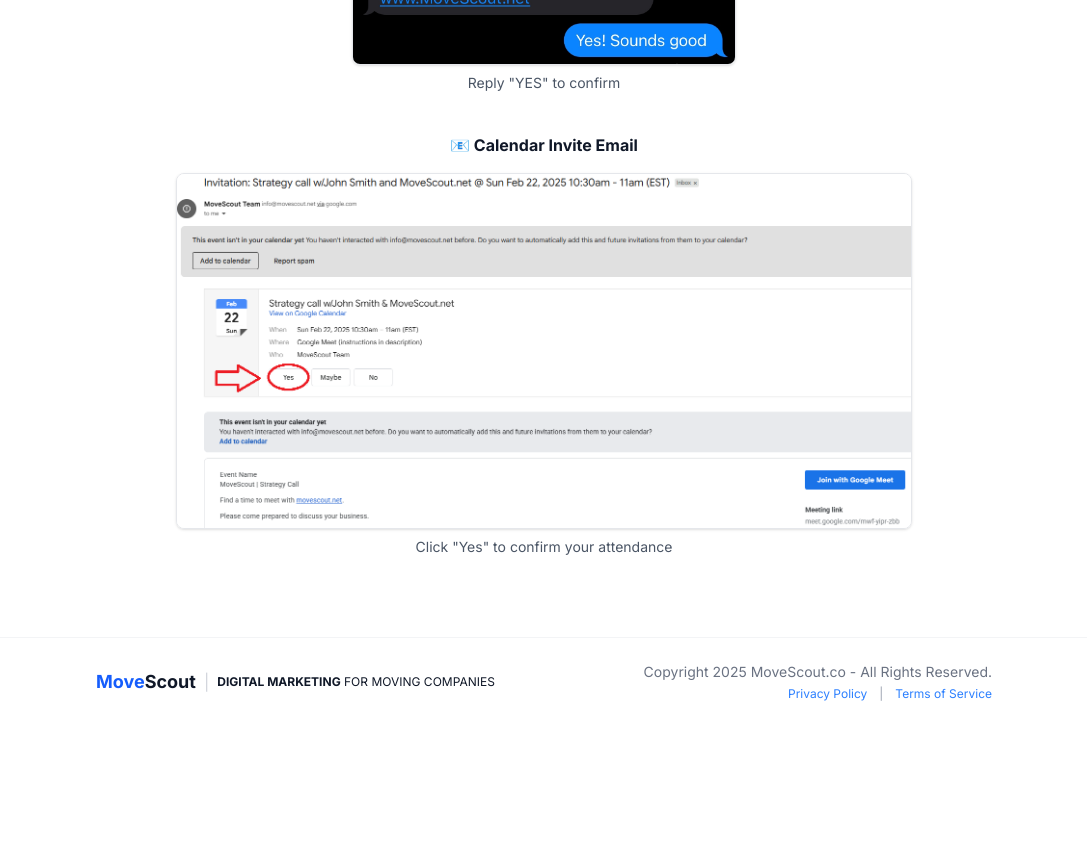
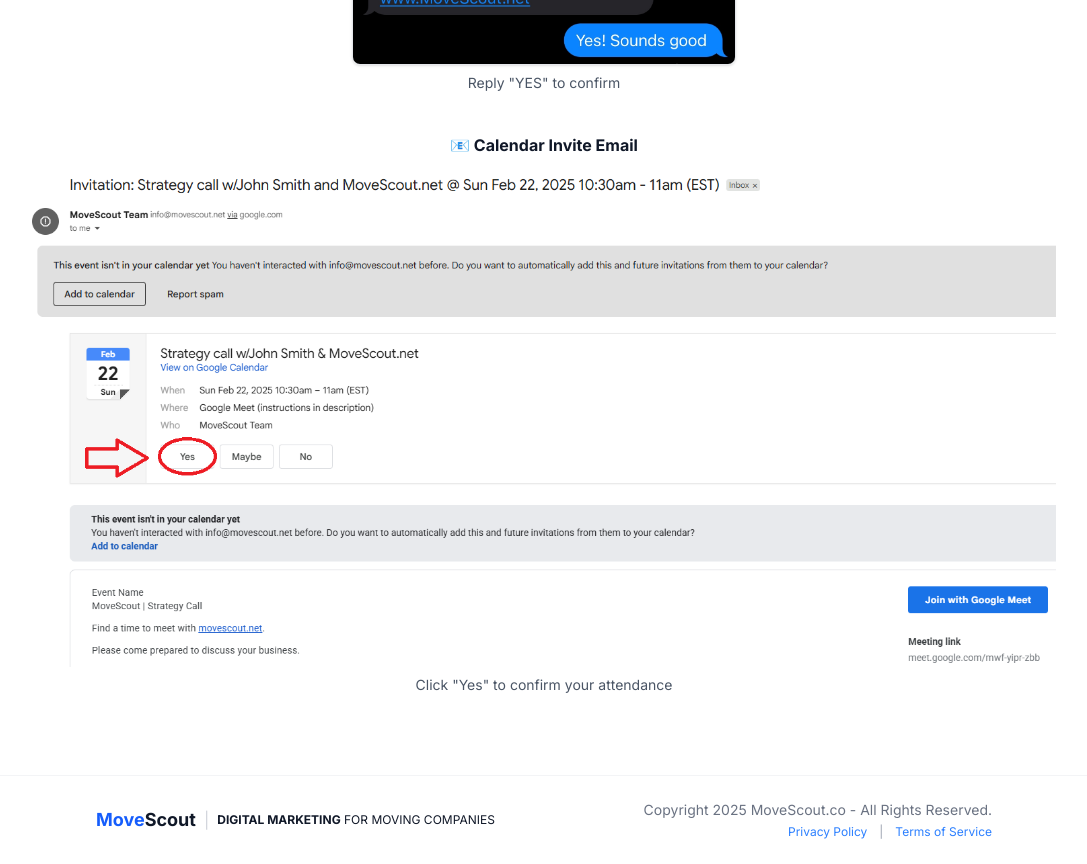
Before and after one commit to jp05831/movescoutfunnel, a Next.js app: page /success in a window 1280 px wide. Shown: the part 1580-2444 px from the top of the page, without its empty margins (96-1183 px from the left). Before the commit the page ends 2306 px from the top, so only its background shows below. Built offline with nearby package versions, Linux system fonts and the light colour scheme.

Commit message:
Make calendar invite image much bigger - break out of container

```diff
--- a/src/app/success/page.tsx
+++ b/src/app/success/page.tsx
@@ -109,14 +109,14 @@
               <p className="text-sm text-gray-600 mt-2">Reply &quot;YES&quot; to confirm</p>
             </div>
 
-            {/* Email Example - Second, Bigger */}
-            <div className="text-center w-full">
+            {/* Email Example - Second, Bigger - breaks out of container */}
+            <div className="text-center -mx-4 md:-mx-20 lg:-mx-40">
               <p className="font-bold text-gray-900 mb-4">📧 Calendar Invite Email</p>
-              <div className="border border-gray-200 rounded-lg overflow-hidden shadow-sm">
+              <div className="overflow-hidden">
                 <img
                   src="/email-example.png"
                   alt="Example calendar invite email"
-                  className="w-full h-auto"
+                  className="w-full h-auto max-w-5xl mx-auto"
                 />
               </div>
               <p className="text-sm text-gray-600 mt-2">Click &quot;Yes&quot; to confirm your attendance</p>
```
